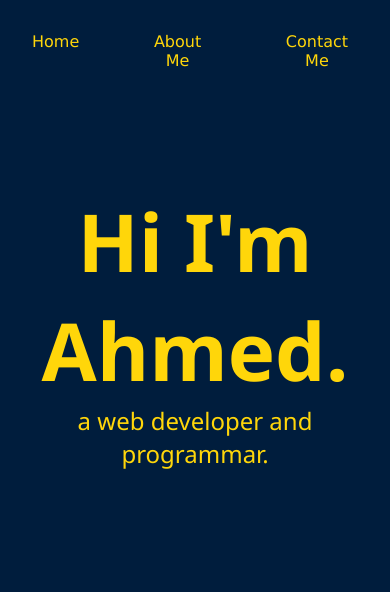
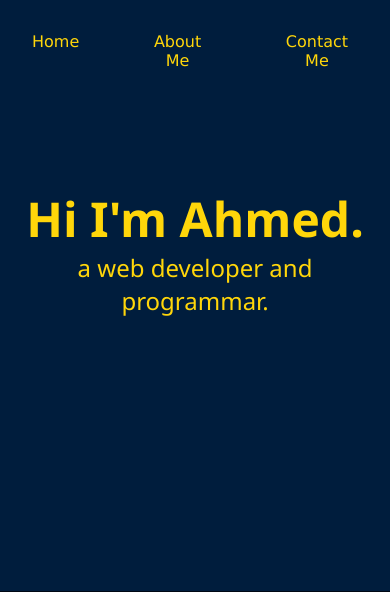
Before and after one commit to AhmedNadeem42/html-portfolio, a plain HTML site: page index.html in a window 390 px wide. Shown: the top 592 px of the page. Drawn offline with Linux system fonts and the light colour scheme.

Commit message:
Update style.css

```diff
--- a/style.css
+++ b/style.css
@@ -122,7 +122,12 @@ h3{
     #sec2{
         height: auto;
     }
-  }
+    h1{
+        font-size: 3rem;
+    }
+    #sec1{
+        height: 70vh;
+    }
 
 .icons {
     width: 50px; /* Adjust the width of the icons as needed */
```
